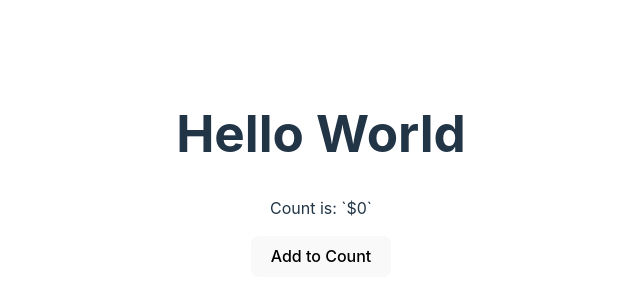
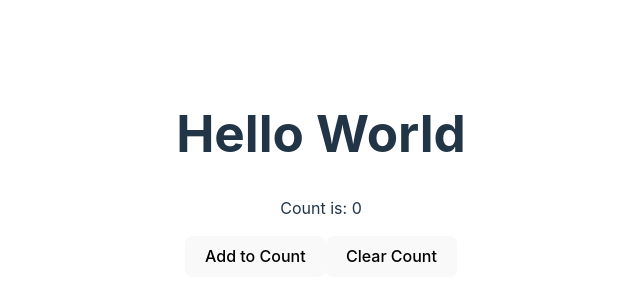
Before and after one commit to connorwarme/rtrain, a React (Vite) app: page / in a window 1280 px wide. Shown: the part 226-526 px from the top of the page, without its empty margins (319-959 px from the left). Built offline with nearby package versions, Linux system fonts and the light colour scheme.

Commit message:
Clear content on app.jsx

```diff
--- a/package.json
+++ b/package.json
@@ -7,6 +7,7 @@
     "dev": "vite",
     "build": "vite build",
     "lint": "eslint . --ext js,jsx --report-unused-disable-directives --max-warnings 0",
+    "write": "prettier . --write",
     "preview": "vite preview"
   },
   "dependencies": {
--- a/src/App.jsx
+++ b/src/App.jsx
@@ -1,6 +1,4 @@
 import { useState } from "react";
-import reactLogo from "./assets/react.svg";
-import viteLogo from "/vite.svg";
 import "./App.css";
 
 function App() {
@@ -10,11 +8,16 @@ function App() {
     setCount(count + 1);
   };
 
+  const clearCount = () => {
+    setCount(0)
+  }
+
   return (
     <>
       <h1>Hello World</h1>
-      <p>Count is: `${count}`</p>
+      <p>Count is: {count}</p>
       <button onClick={handleCount}>Add to Count</button>
+      <button onClick={clearCount}>Clear Count</button>
     </>
   );
 }
```
